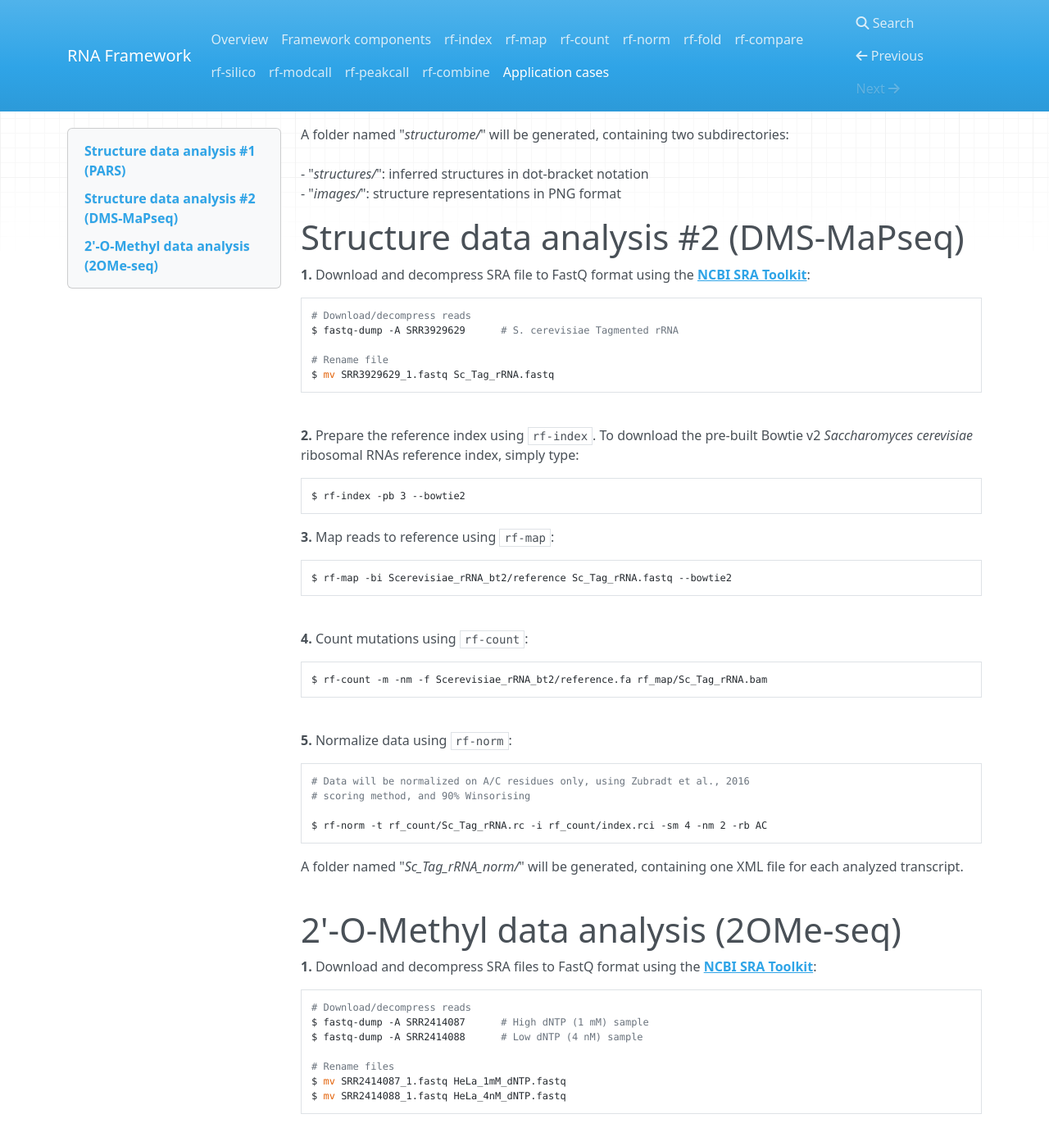
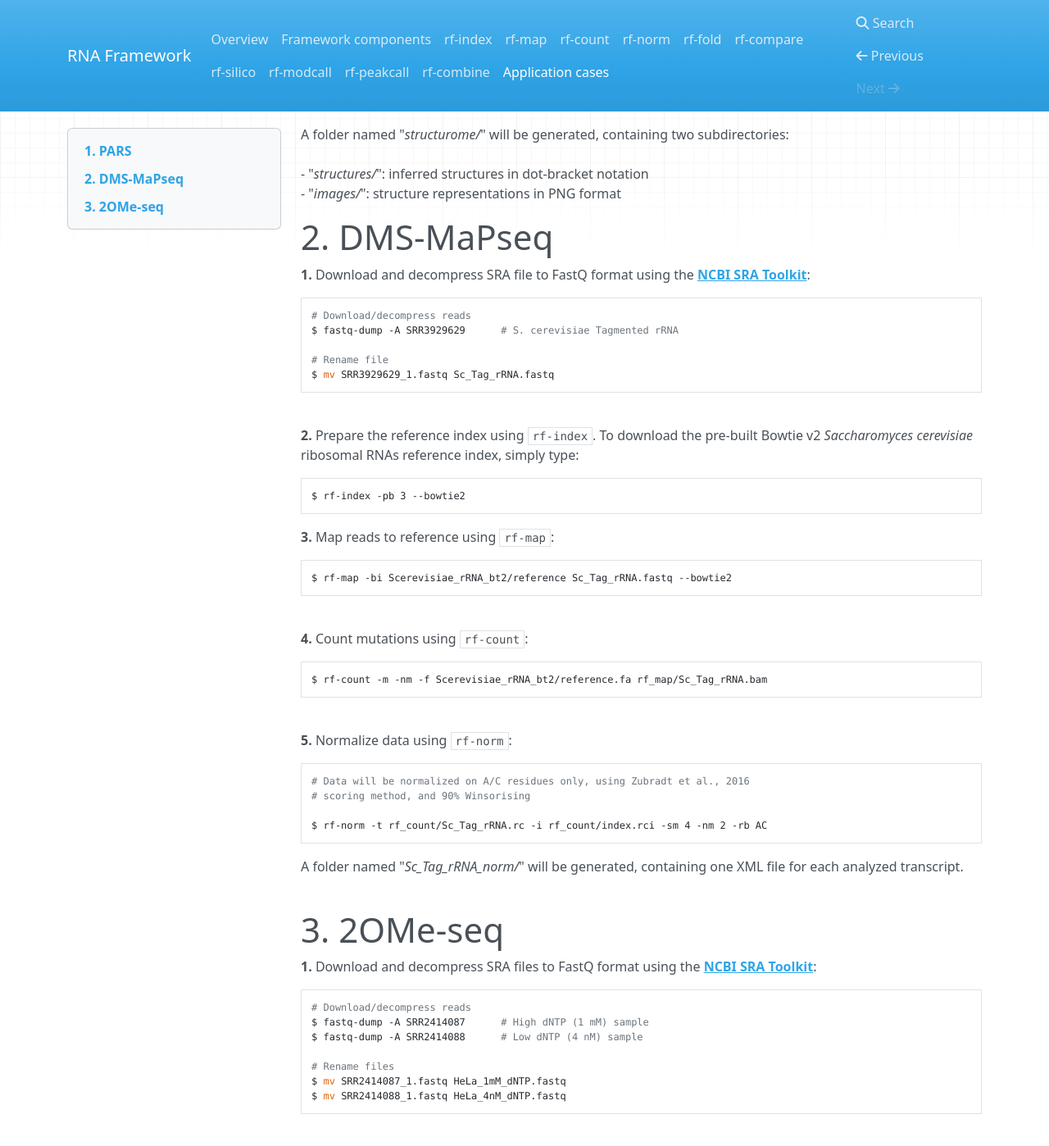
Before and after one commit to dincarnato/RNAFramework, an MkDocs documentation site: the page built from docs/cases.md, in a window 1280 px wide and 1400 px high, scrolled down 1388 px. Shown: the whole window at 82% size. Built offline with MkDocs 1.6.1, drawn with Linux system fonts in a browser that asks for light colours; nearby versions of some CDN libraries; old or Windows-style settings are respelled for this version of MkDocs; some of the changed text lies outside the part shown.

Commit message:
no message

```diff
--- a/docs/cases.md
+++ b/docs/cases.md
@@ -1,4 +1,4 @@
-# Structure data analysis #1 (PARS)
+# 1. PARS
 
 __1.__ Download and decompress SRA files to FastQ format using the [__NCBI SRA Toolkit__](https://trace.ncbi.nlm.nih.gov/Traces/sra/sra.cgi?view=software):
 
@@ -69,7 +69,7 @@ A folder named "*structurome/*" will be generated, containing two subdirectories
 - "*images/*": structure representations in PNG format
 <br/>
 
-# Structure data analysis #2 (DMS-MaPseq)
+# 2. DMS-MaPseq
 
 __1.__ Download and decompress SRA file to FastQ format using the [__NCBI SRA Toolkit__](https://trace.ncbi.nlm.nih.gov/Traces/sra/sra.cgi?view=software):
 
@@ -110,7 +110,7 @@ $ rf-norm -t rf_count/Sc_Tag_rRNA.rc -i rf_count/index.rci -sm 4 -nm 2 -rb AC
 
 A folder named "*Sc_Tag_rRNA_norm/*" will be generated, containing one XML file for each analyzed transcript.<br/><br/>
 
-# 2'-O-Methyl data analysis (2OMe-seq)
+# 3. 2OMe-seq
 
 __1.__ Download and decompress SRA files to FastQ format using the [__NCBI SRA Toolkit__](https://trace.ncbi.nlm.nih.gov/Traces/sra/sra.cgi?view=software):
 
```
